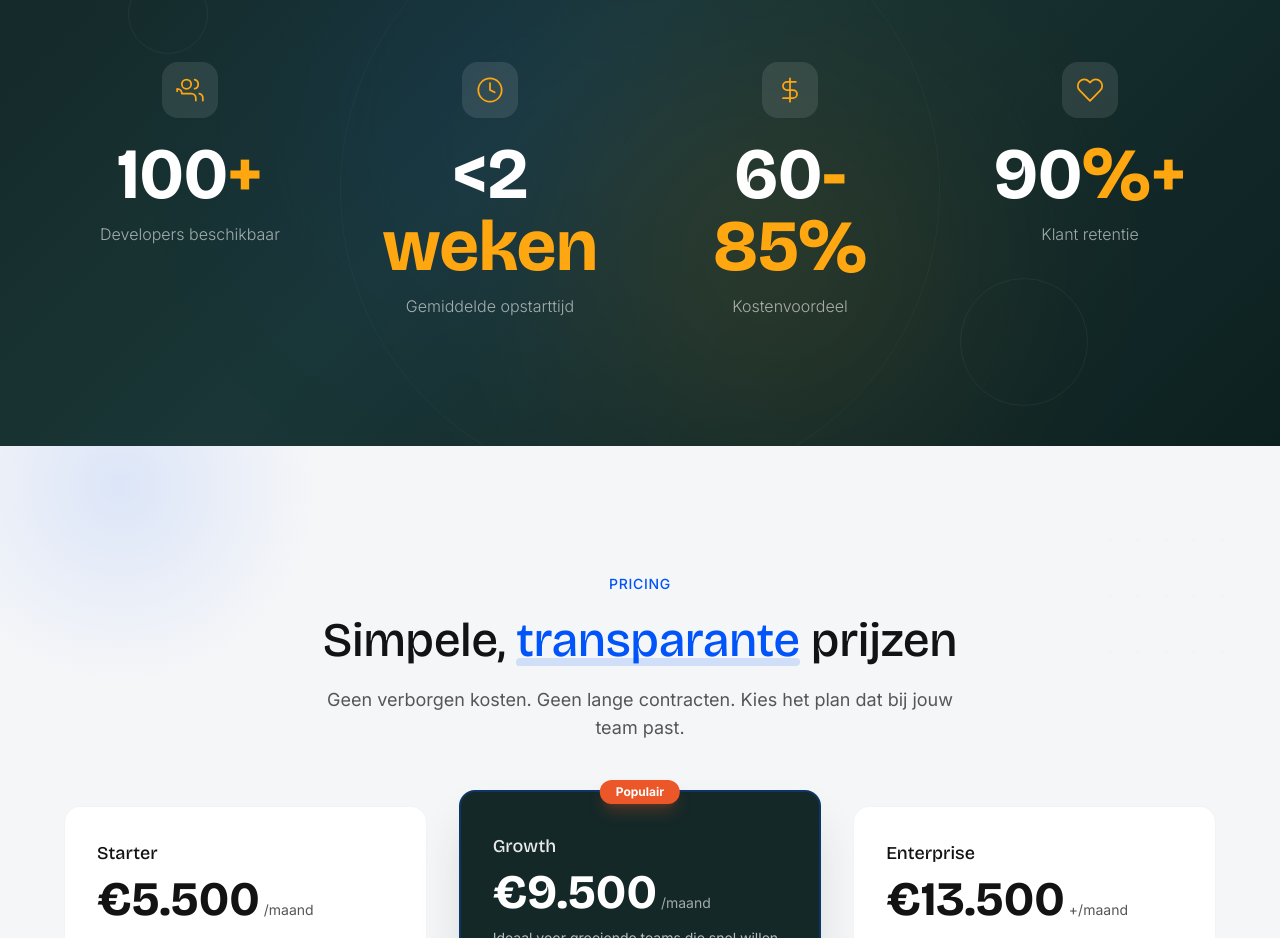
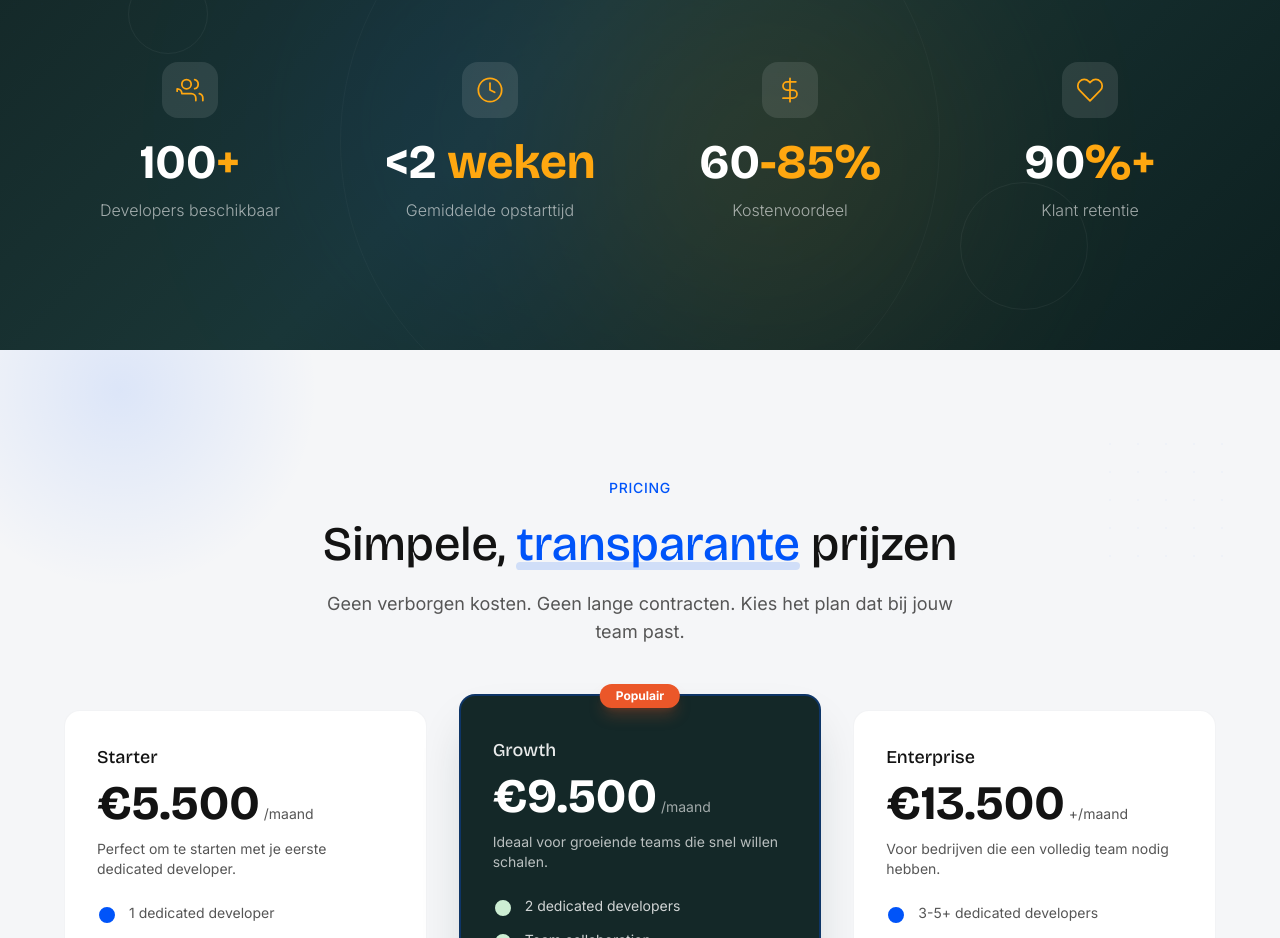
Before and after one commit to sircle-cloud/sircle-dev-site, a Next.js app: page / in a window 1280 px wide. Shown: the part 5540-6478 px from the top of the page. Built offline with nearby package versions, Linux system fonts and the light colour scheme.

Commit message:
Fix stats section: reduce font sizes and prevent text wrapping

```diff
--- a/src/components/Stats.tsx
+++ b/src/components/Stats.tsx
@@ -135,7 +135,7 @@ export default function Stats() {
                 {stat.icon}
               </div>
 
-              <div className="font-heading text-5xl md:text-6xl lg:text-7xl font-bold text-white mb-3">
+              <div className="font-heading text-3xl md:text-4xl lg:text-5xl font-bold text-white mb-3 whitespace-nowrap">
                 <span ref={(el) => { countRefs.current[i] = el; }}>
                   {stat.prefix}0
                 </span>
```
